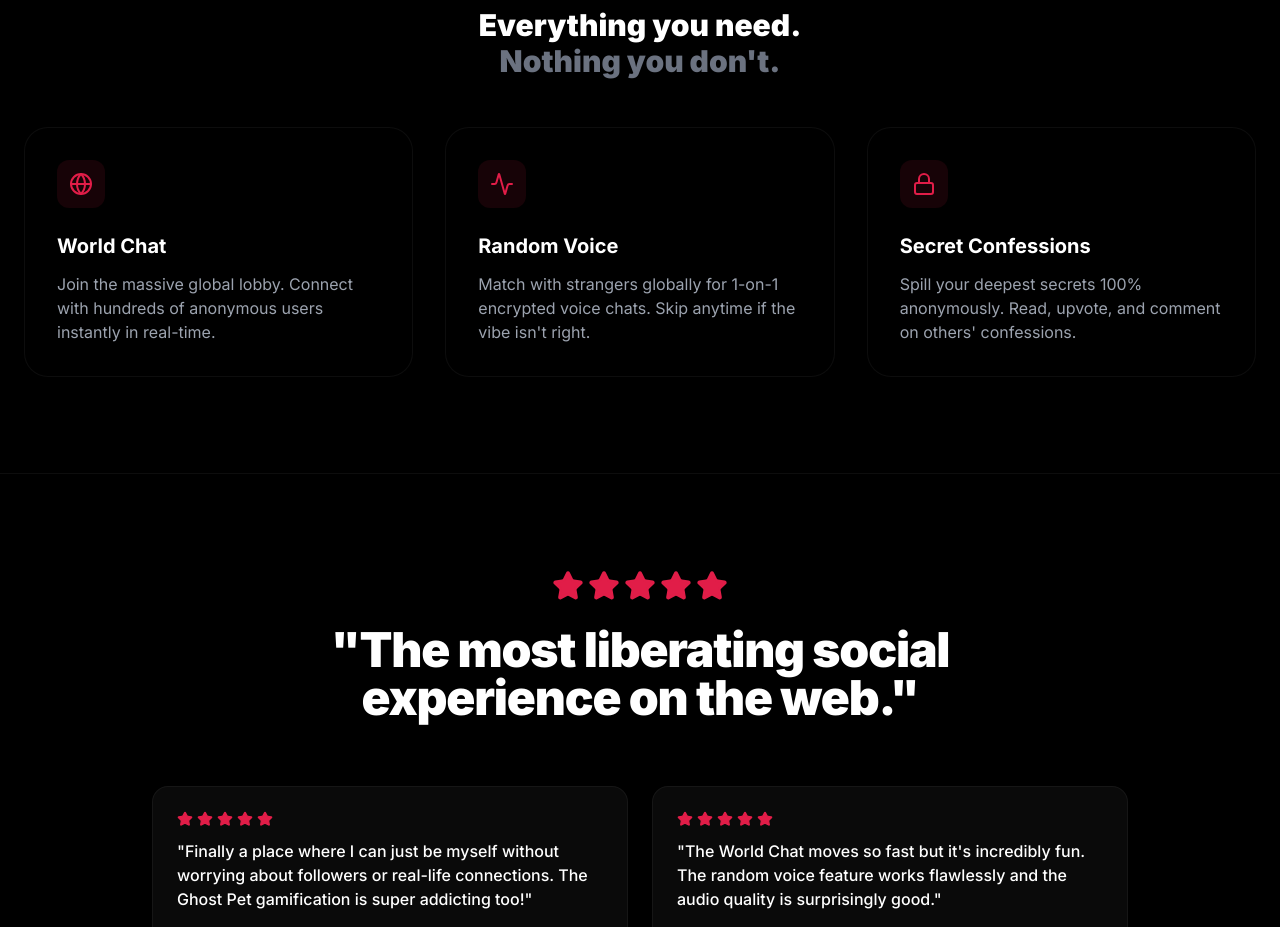
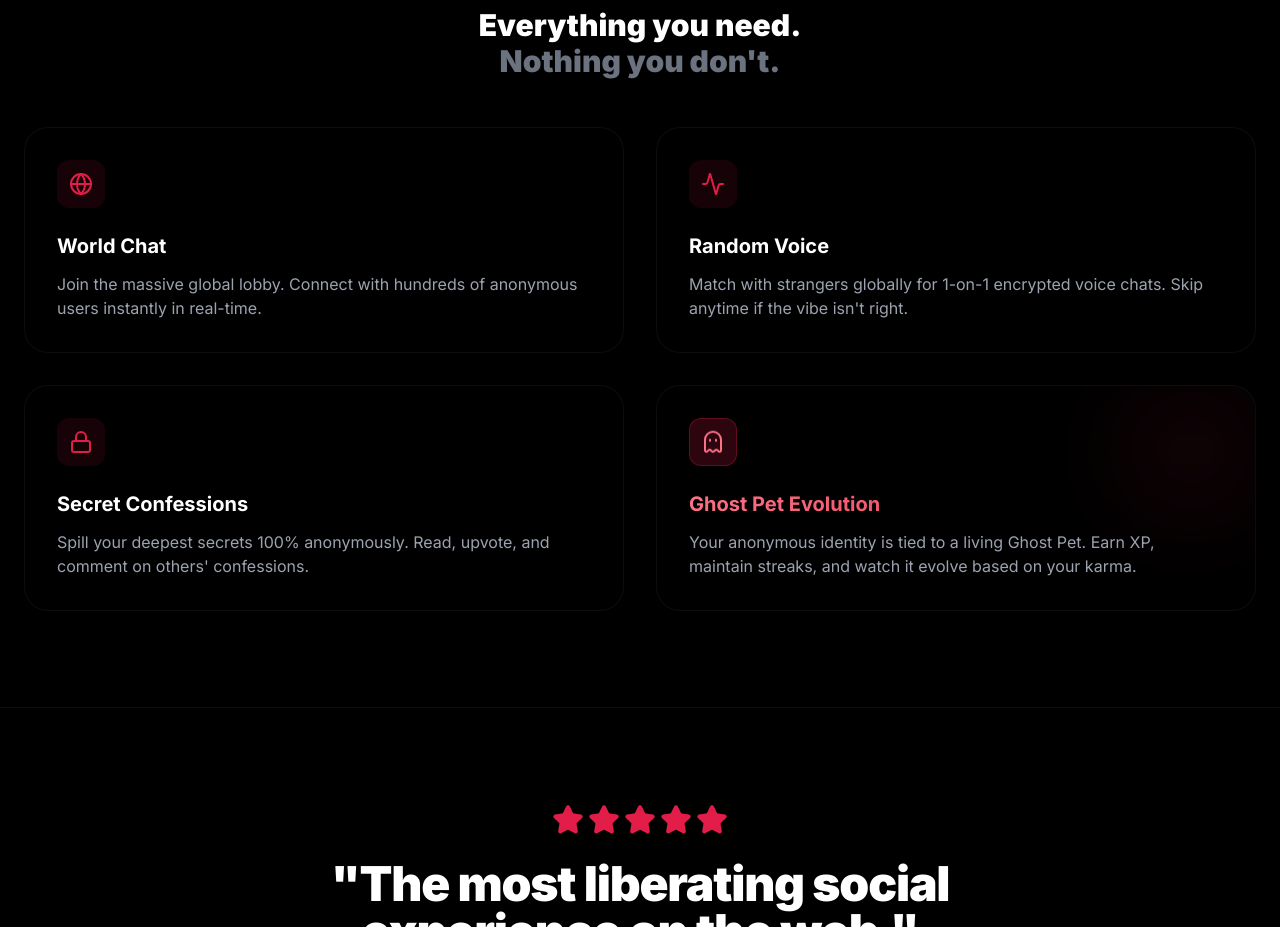
Before and after one commit to TopperBhai/ghostverse-app, a Next.js app: page / in a window 1280 px wide. Shown: the part 1260-2187 px from the top of the page. Built offline with nearby package versions, Linux system fonts and the light colour scheme; no server answers.

Commit message:
UI: Highlight Ghost Pet Evolution feature on landing page

```diff
--- a/src/app/page.tsx
+++ b/src/app/page.tsx
@@ -116,7 +116,7 @@ export default function HomePage() {
                 <div className="absolute inset-0 bg-black flex flex-col">
                   <div className="bg-ghost-900 p-4 pt-8 flex items-center justify-between border-b border-white/5">
                     <h3 className="font-bold">World Chat</h3>
-                    <div className="w-8 h-8 rounded-full bg-phantom-500 flex items-center justify-center"><Ghost className="w-4 h-4"/></div>
+                    <div className="w-8 h-8 rounded-full bg-phantom-500 flex items-center justify-center"><Ghost className="w-4 h-4" /></div>
                   </div>
                   <div className="flex-1 p-4 space-y-4 overflow-hidden">
                     <div className="flex items-start gap-3">
@@ -145,29 +145,37 @@ export default function HomePage() {
         {/* Screenshots / Features Carousel Style */}
         <section className="bg-ghost-950 border-y border-white/5 py-24 mb-24">
           <div className="max-w-7xl mx-auto px-6">
-            <h2 className="text-3xl font-black mb-12 text-center">Everything you need. <br/><span className="text-ghost-500">Nothing you don't.</span></h2>
+            <h2 className="text-3xl font-black mb-12 text-center">Everything you need. <br /><span className="text-ghost-500">Nothing you don't.</span></h2>
 
-            <div className="grid grid-cols-1 md:grid-cols-3 gap-8">
-              <div className="bg-black p-8 rounded-3xl border border-white/5">
+            <div className="grid grid-cols-1 md:grid-cols-2 gap-8">
+              <div className="bg-black p-8 rounded-3xl border border-white/5 hover:border-phantom-500/30 transition-colors">
                 <div className="w-12 h-12 rounded-xl bg-phantom-500/10 flex items-center justify-center mb-6">
                   <Globe className="w-6 h-6 text-phantom-500" />
                 </div>
                 <h3 className="text-xl font-bold mb-3">World Chat</h3>
                 <p className="text-ghost-400">Join the massive global lobby. Connect with hundreds of anonymous users instantly in real-time.</p>
               </div>
-              <div className="bg-black p-8 rounded-3xl border border-white/5">
+              <div className="bg-black p-8 rounded-3xl border border-white/5 hover:border-phantom-500/30 transition-colors">
                 <div className="w-12 h-12 rounded-xl bg-phantom-500/10 flex items-center justify-center mb-6">
                   <Activity className="w-6 h-6 text-phantom-500" />
                 </div>
                 <h3 className="text-xl font-bold mb-3">Random Voice</h3>
                 <p className="text-ghost-400">Match with strangers globally for 1-on-1 encrypted voice chats. Skip anytime if the vibe isn't right.</p>
               </div>
-              <div className="bg-black p-8 rounded-3xl border border-white/5">
+              <div className="bg-black p-8 rounded-3xl border border-white/5 hover:border-phantom-500/30 transition-colors">
                 <div className="w-12 h-12 rounded-xl bg-phantom-500/10 flex items-center justify-center mb-6">
                   <Lock className="w-6 h-6 text-phantom-500" />
                 </div>
                 <h3 className="text-xl font-bold mb-3">Secret Confessions</h3>
                 <p className="text-ghost-400">Spill your deepest secrets 100% anonymously. Read, upvote, and comment on others' confessions.</p>
+              </div>
+              <div className="bg-black p-8 rounded-3xl border border-white/5 hover:border-phantom-500/30 transition-colors relative overflow-hidden group">
+                <div className="absolute top-0 right-0 w-32 h-32 bg-phantom-500/10 rounded-full blur-[50px] group-hover:bg-phantom-500/20 transition-all"></div>
+                <div className="w-12 h-12 rounded-xl bg-phantom-500/20 border border-phantom-500/30 flex items-center justify-center mb-6 relative z-10">
+                  <Ghost className="w-6 h-6 text-phantom-400 animate-[float_3s_ease-in-out_infinite]" />
+                </div>
+                <h3 className="text-xl font-bold mb-3 bg-gradient-to-r from-phantom-400 to-neon-red bg-clip-text text-transparent relative z-10">Ghost Pet Evolution</h3>
+                <p className="text-ghost-400 relative z-10">Your anonymous identity is tied to a living Ghost Pet. Earn XP, maintain streaks, and watch it evolve based on your karma.</p>
               </div>
             </div>
           </div>
@@ -180,7 +188,7 @@ export default function HomePage() {
               <Star key={star} className="w-8 h-8 fill-phantom-500 text-phantom-500" />
             ))}
           </div>
-          <h2 className="text-4xl md:text-5xl font-black mb-16 tracking-tight">"The most liberating social<br/>experience on the web."</h2>
+          <h2 className="text-4xl md:text-5xl font-black mb-16 tracking-tight">"The most liberating social<br />experience on the web."</h2>
 
           <div className="grid grid-cols-1 md:grid-cols-2 gap-6 text-left">
             <div className="p-6 bg-ghost-900 rounded-2xl border border-white/5">
```
